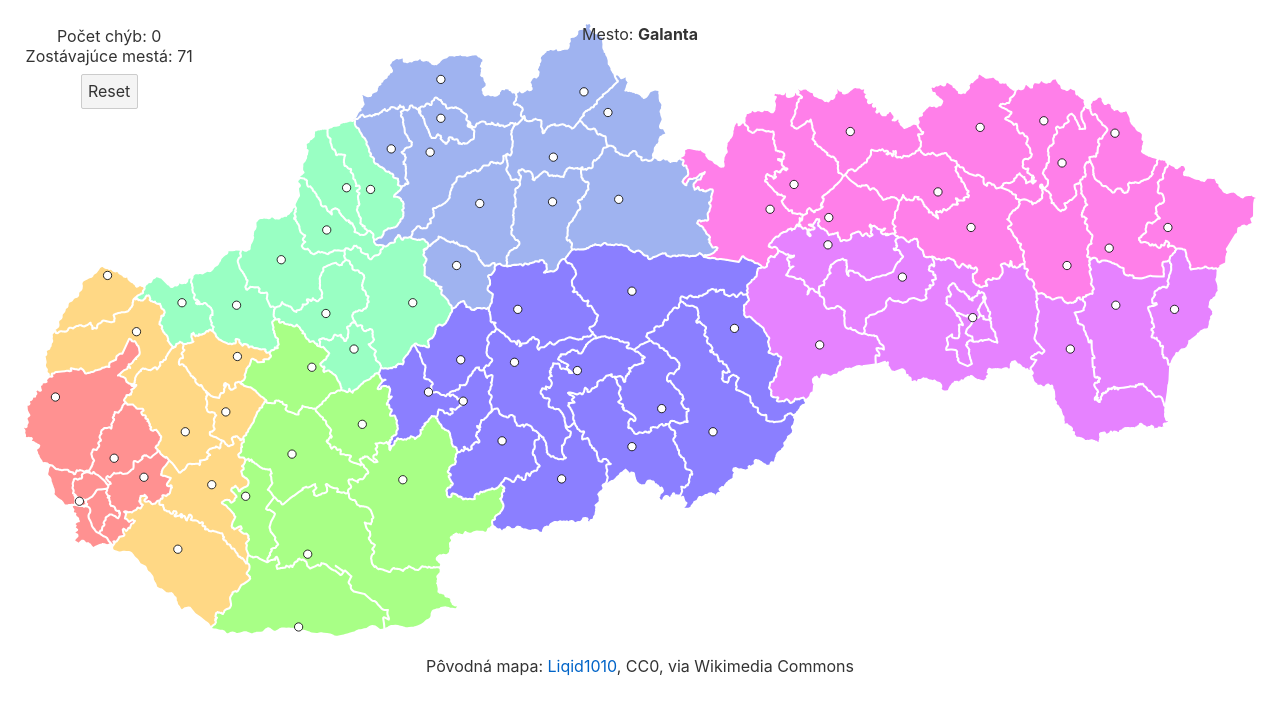
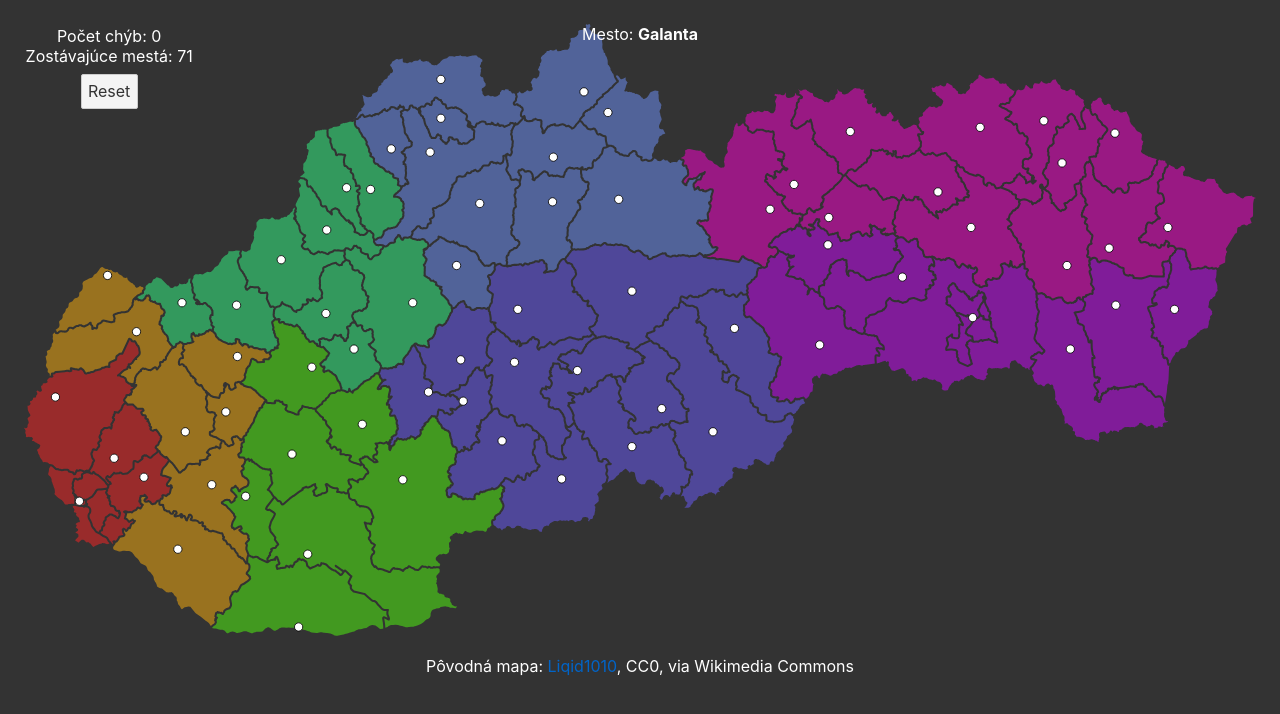
Before and after one commit to fedorsykora/tonageografiu, a Svelte app: page / in a window 1280 px wide. Shown: the top 714 px of the page. Built offline with nearby package versions, Linux system fonts and the light colour scheme.

Commit message:
Implement dark mode

```diff
--- a/public/global.css
+++ b/public/global.css
@@ -5,7 +5,8 @@ html, body {
 }
 
 body {
-	color: #333;
+	background-color: #333;
+	color: #fff;
 	margin: 0;
 	padding: 8px;
 	box-sizing: border-box;
--- a/src/City.svelte
+++ b/src/City.svelte
@@ -73,6 +73,8 @@
     }
     text{
         user-select: none;
+        text-shadow: 0px 0px 15px #fff;
+        fill:#fff;
     }
     .shaking{
         animation: shake .5s infinite both steps(100, jump-both);
--- a/src/MapBackground.svelte
+++ b/src/MapBackground.svelte
@@ -90,13 +90,13 @@
 		fill: rgba(255, 0, 212, 0.5);
 	}
 	.Žilinský{
-		fill: rgba(65, 105, 225, 0.5);
+		fill: rgba(112, 148, 255, 0.5);
 	}
 	.Košický{
 		fill: rgba(205, 6, 255, 0.5);
 	}
 	.Banskobystrický{
-		fill: rgba(25, 0, 255, 0.5);
+		fill: rgba(108, 92, 255, 0.5);
 	}
 	.Trenčiansky{
 		fill: rgba(52, 255, 136, 0.5);
```
